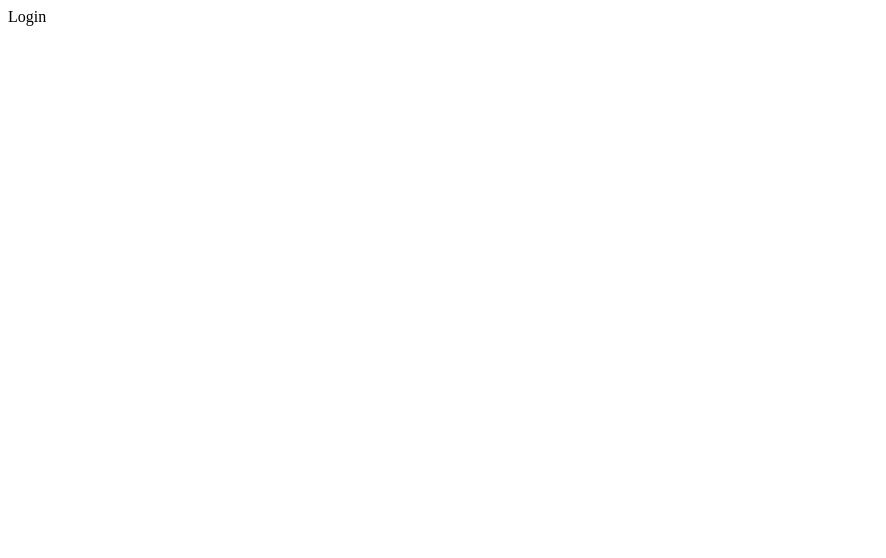
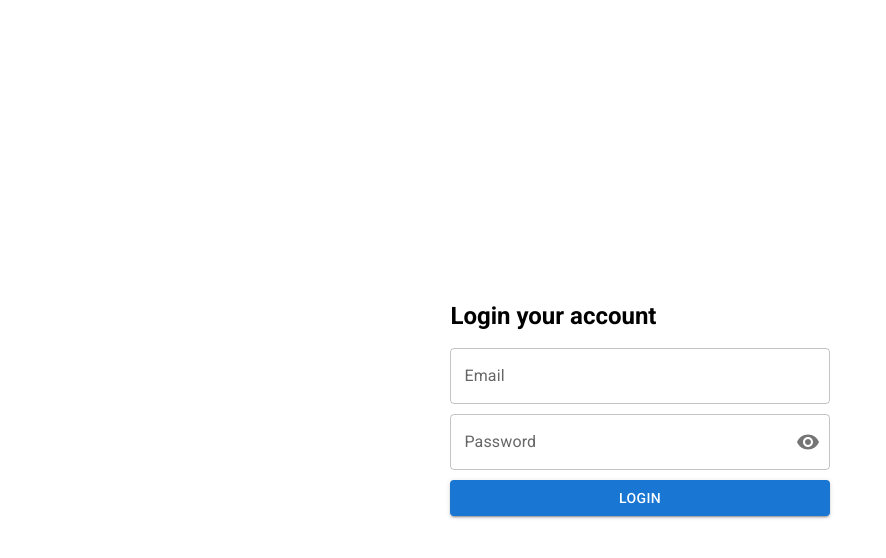
Before and after one commit to naimulislamshakil/TravelPlan-Travel-Website, a React (Vite) app in the folder client/: page /login in a window 1280 px wide. Shown: the top 558 px of the page, without its empty margins (0-886 px from the left). Built offline with nearby package versions, Linux system fonts and the light colour scheme.

Commit message:
Design Login page

```diff
--- a/client/src/components/Auth/Login.jsx
+++ b/client/src/components/Auth/Login.jsx
@@ -1,9 +1,89 @@
-import React from 'react';
+// import React from 'react';
 import dynamicTitle from '../../config/dynamicTitle';
+import {
+	Box,
+	Button,
+	FormControl,
+	IconButton,
+	InputAdornment,
+	InputLabel,
+	OutlinedInput,
+	TextField,
+	Typography,
+} from '@mui/material';
+import { useState } from 'react';
+import Visibility from '@mui/icons-material/Visibility';
+import VisibilityOff from '@mui/icons-material/VisibilityOff';
 
 const Login = () => {
+	const [showPassword, setShowPassword] = useState(false);
+
+	const handleClickShowPassword = () => setShowPassword((show) => !show);
+
+	const handleMouseDownPassword = (event) => {
+		event.preventDefault();
+	};
+
 	dynamicTitle('Login');
-	return <div>Login</div>;
+	return (
+		<Box
+			height="100vh"
+			display="flex"
+			justifyContent="center"
+			alignItems="center"
+		>
+			<Box width="30%">
+				<Typography variant="h5" fontWeight="bold">
+					Login your account
+				</Typography>
+
+				<Box mt={2}>
+					<TextField
+						fullWidth
+						id="outlined-basic"
+						label="Email"
+						variant="outlined"
+					/>
+
+					<FormControl
+						sx={{ m: '1' }}
+						variant="outlined"
+						fullWidth
+						style={{ marginTop: '10px' }}
+					>
+						<InputLabel htmlFor="outlined-adornment-password">
+							Password
+						</InputLabel>
+						<OutlinedInput
+							style={{ width: '100%' }}
+							id="outlined-adornment-password"
+							type={showPassword ? 'text' : 'password'}
+							endAdornment={
+								<InputAdornment position="end">
+									<IconButton
+										aria-label="toggle password visibility"
+										onClick={handleClickShowPassword}
+										onMouseDown={handleMouseDownPassword}
+										edge="end"
+									>
+										{showPassword ? <VisibilityOff /> : <Visibility />}
+									</IconButton>
+								</InputAdornment>
+							}
+							label="Password"
+						/>
+					</FormControl>
+
+					<Button
+						style={{ marginTop: '10px', width: '100%' }}
+						variant="contained"
+					>
+						LogIn
+					</Button>
+				</Box>
+			</Box>
+		</Box>
+	);
 };
 
 export default Login;
--- a/client/src/components/Auth/Register.jsx
+++ b/client/src/components/Auth/Register.jsx
@@ -13,6 +13,7 @@ import {
 import { useState } from 'react';
 import Visibility from '@mui/icons-material/Visibility';
 import VisibilityOff from '@mui/icons-material/VisibilityOff';
+import dynamicTitle from '../../config/dynamicTitle';
 
 const Register = () => {
 	const [showPassword, setShowPassword] = useState(false);
@@ -25,6 +26,8 @@ const Register = () => {
 	const handleMouseDownPassword = (event) => {
 		event.preventDefault();
 	};
+
+	dynamicTitle('Register');
 	return (
 		<Box
 			height="100vh"
```
